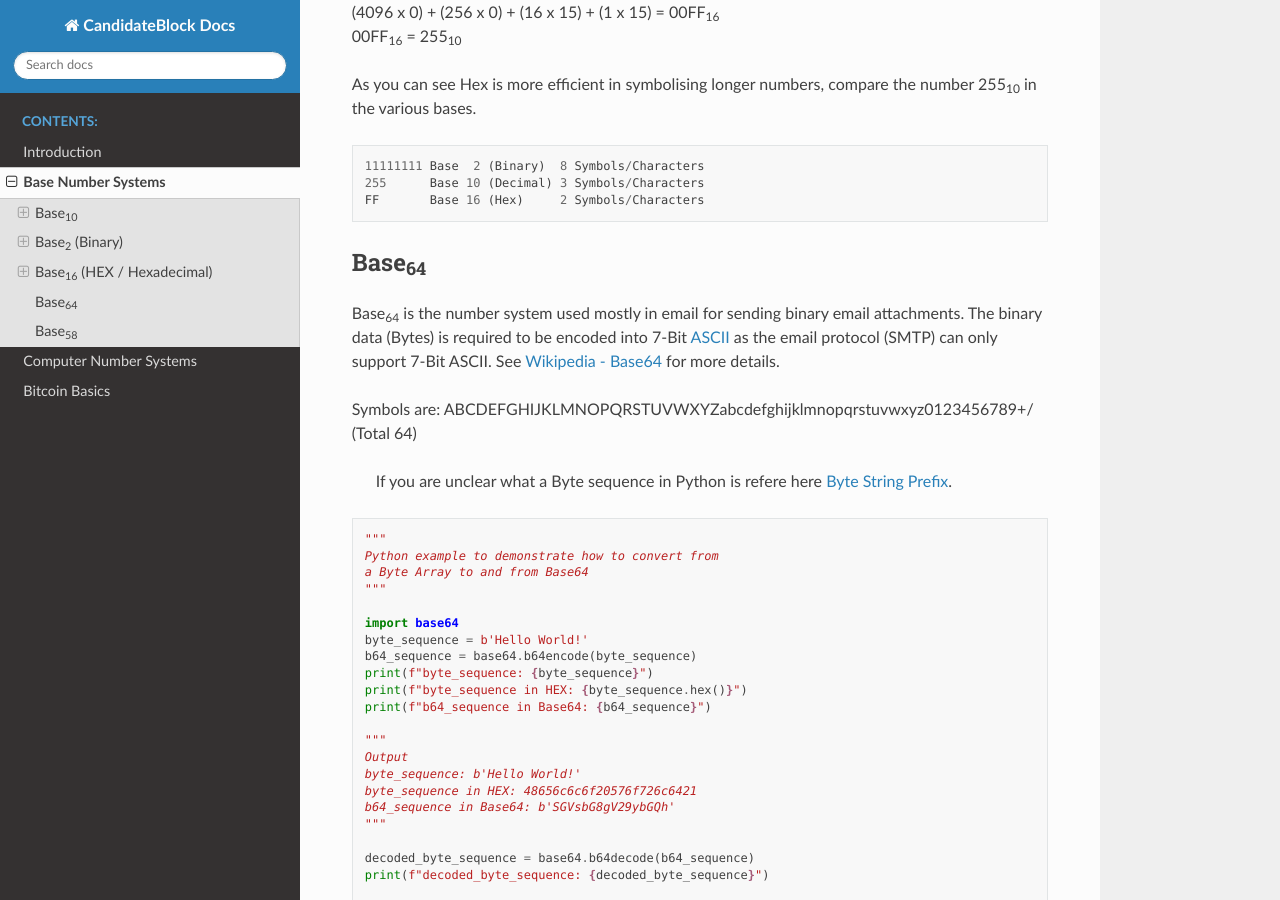
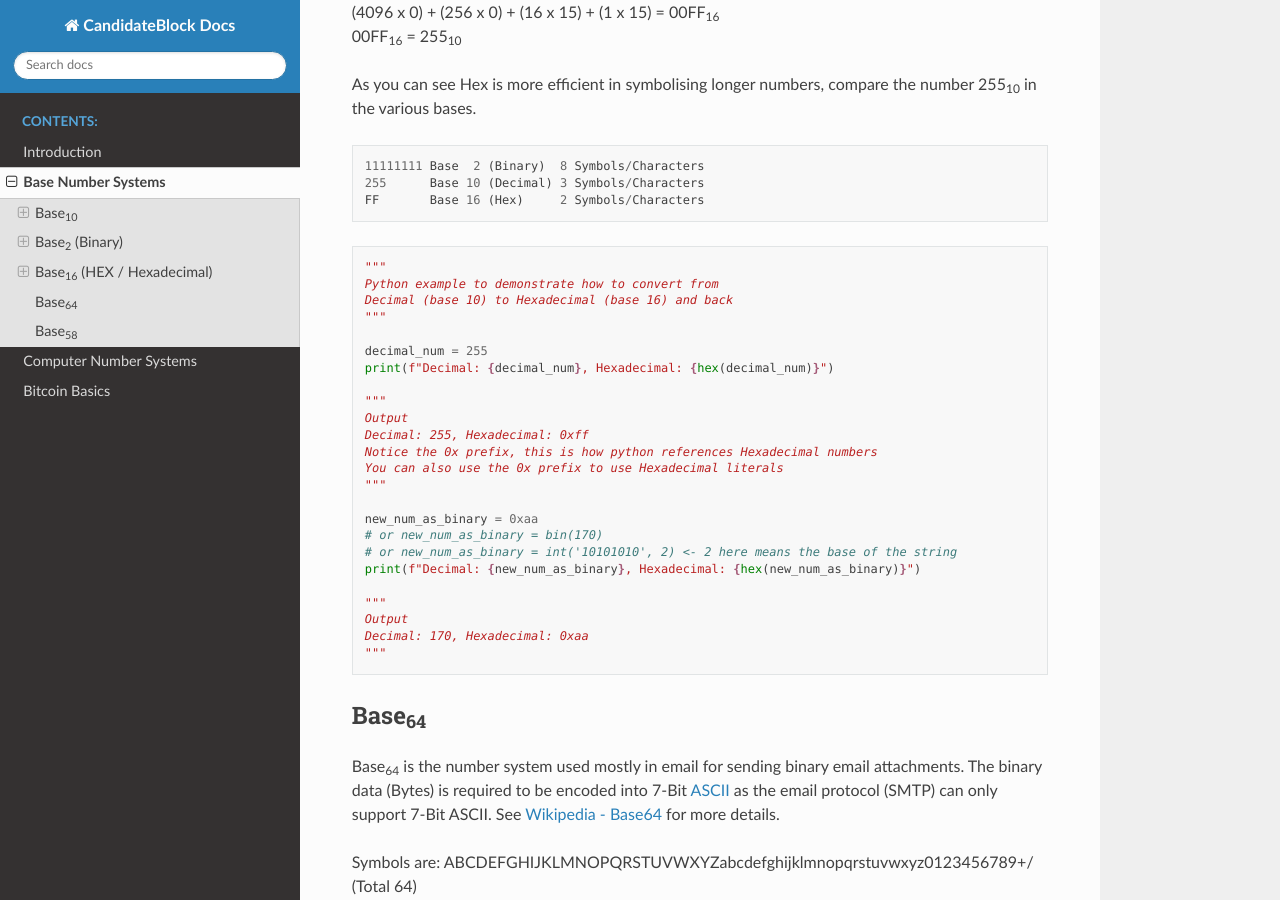
Before and after one commit to CandidateBlock/docs, a Sphinx documentation site: the page built from docs/source/base_number_systems.rst, in a window 1280 px wide and 900 px high, scrolled down 4665 px. Built offline with Sphinx 7.4.7 and the Read the Docs theme 2.0.0, drawn with Linux system fonts in a browser that asks for light colours.

Commit message:
Python example in Hex

```diff
--- a/docs/source/base_number_systems.rst
+++ b/docs/source/base_number_systems.rst
@@ -246,6 +246,33 @@ As you can see Hex is more efficient in symbolising longer numbers, compare the
     255      Base 10 (Decimal) 3 Symbols/Characters
     FF       Base 16 (Hex)     2 Symbols/Characters
 
+.. code-block:: python
+
+    """
+    Python example to demonstrate how to convert from
+    Decimal (base 10) to Hexadecimal (base 16) and back
+    """
+
+    decimal_num = 255
+    print(f"Decimal: {decimal_num}, Hexadecimal: {hex(decimal_num)}")
+
+    """
+    Output
+    Decimal: 255, Hexadecimal: 0xff
+    Notice the 0x prefix, this is how python references Hexadecimal numbers
+    You can also use the 0x prefix to use Hexadecimal literals
+    """
+
+    new_num_as_binary = 0xaa
+    # or new_num_as_binary = bin(170)
+    # or new_num_as_binary = int('10101010', 2) <- 2 here means the base of the string
+    print(f"Decimal: {new_num_as_binary}, Hexadecimal: {hex(new_num_as_binary)}")
+
+    """
+    Output
+    Decimal: 170, Hexadecimal: 0xaa
+    """
+
 Base\ :sub:`64`
 ***************
 
```
